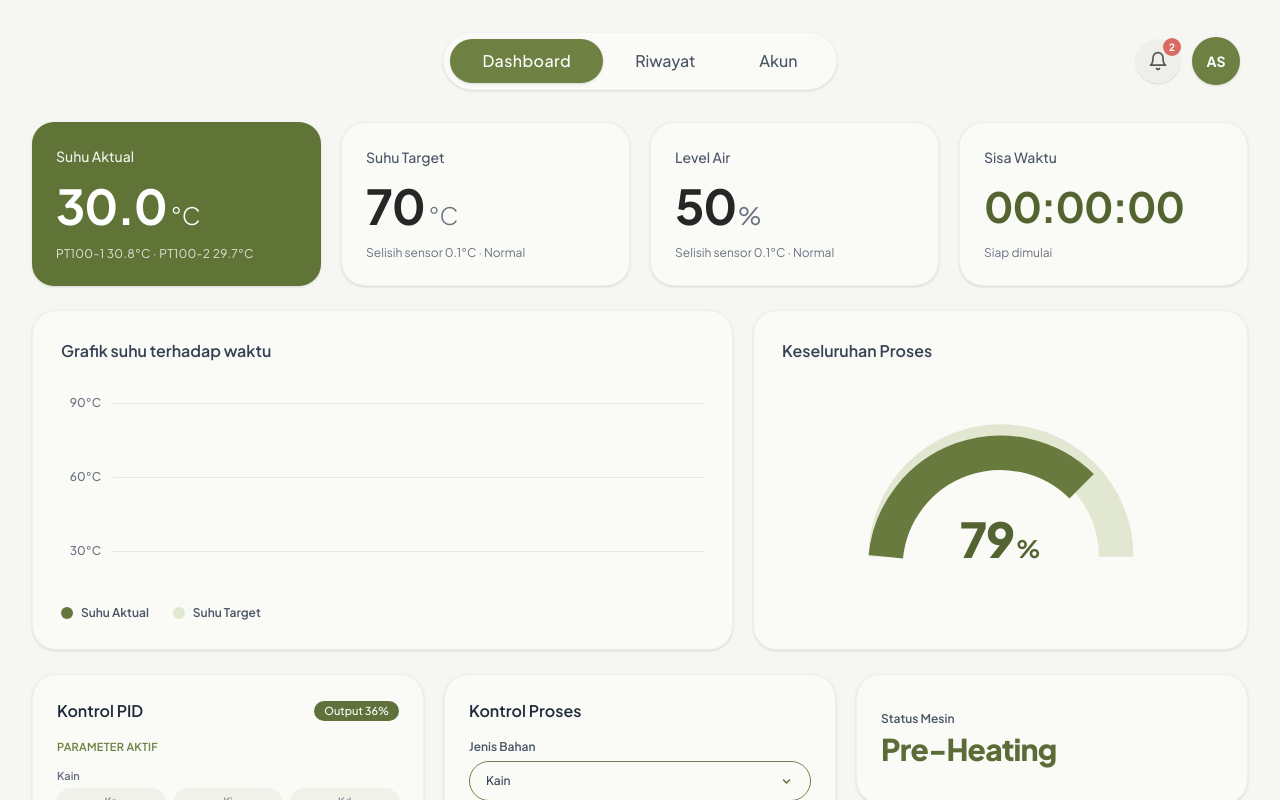
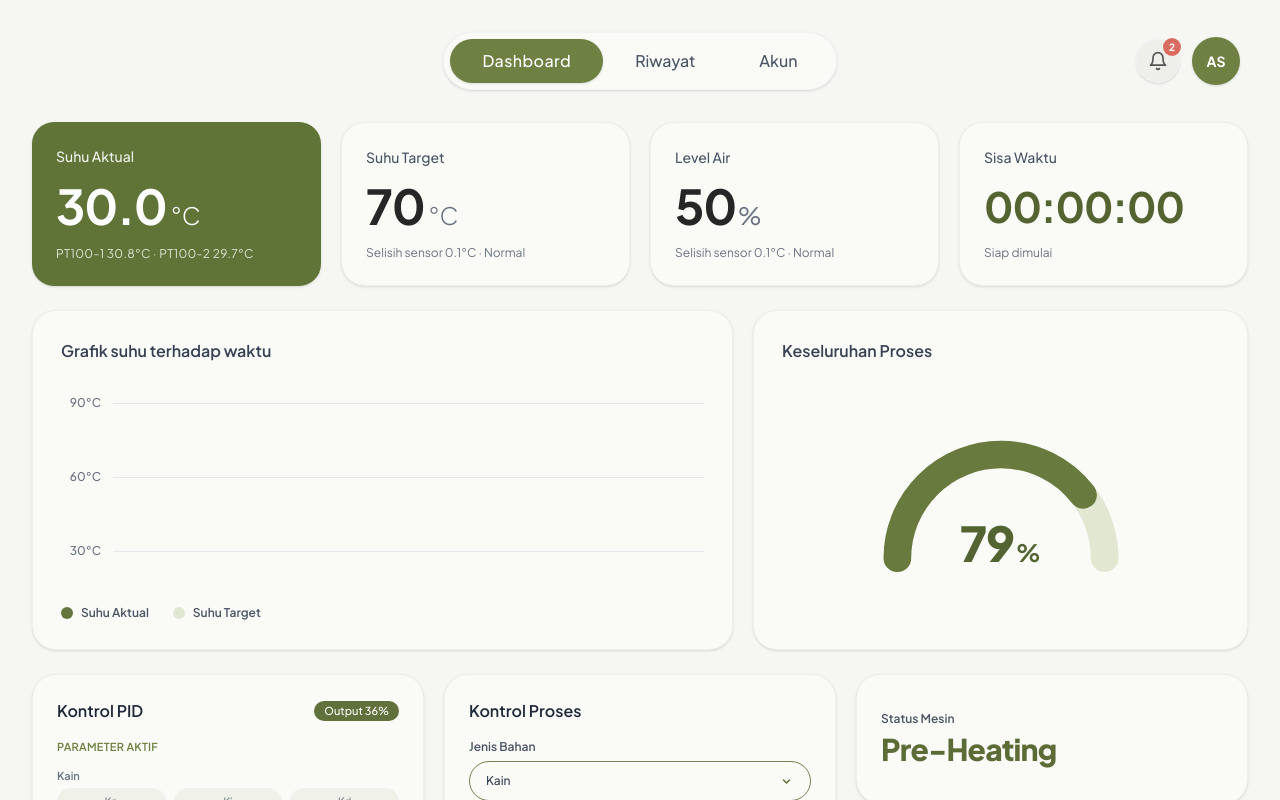
Before and after one commit to arisesassy/sassy-monitoring, a Next.js app: page /dashboard in a window 1280 px wide. Shown: the top 800 px of the page. Built offline with nearby package versions, Linux system fonts and the light colour scheme.

Commit message:
fix: use stroke-dashoffset for smooth radial gauge progress visual

```diff
--- a/components/dashboard/charts-section.tsx
+++ b/components/dashboard/charts-section.tsx
@@ -1,6 +1,17 @@
 "use client";
 
+import { useState } from "react";
+
 export function ChartsSection() {
+  const [progress] = useState(79); // Nilai persen proses (0 - 100)
+
+  // Hitung stroke-dasharray & stroke-dashoffset untuk busur setengah lingkaran
+  // Lingkaran penuh jari-jari r=75 -> keliling = 2 * PI * 75 ≈ 471.24
+  // Busur setengah lingkaran = PI * 75 ≈ 235.62
+  const radius = 75;
+  const arcLength = Math.PI * radius; // 235.62
+  const strokeDashoffset = arcLength * (1 - progress / 100);
+
   return (
     <section className="grid grid-cols-1 lg:grid-cols-12 gap-5">
       {/* Temperature vs Time Chart Card */}
@@ -40,29 +51,32 @@ export function ChartsSection() {
       {/* Process Progress Radial Gauge */}
       <div className="custom-card lg:col-span-5 p-7 shadow-sm flex flex-col justify-between min-h-[340px]">
         <h2 className="text-base font-semibold text-gray-700">Keseluruhan Proses</h2>
-        <div className="relative flex flex-col items-center justify-center my-auto pt-4">
+        <div className="relative flex flex-col items-center justify-center my-auto pt-6">
           {/* Semi Circle Svg Chart */}
-          <svg className="w-72 h-36" viewBox="0 0 200 100">
-            {/* Background Track */}
+          <svg className="w-72 h-38 overflow-visible" viewBox="0 0 200 110">
+            {/* Background Track (abu-abu/cream) */}
             <path
-              d="M 20 95 A 80 80 0 0 1 180 95"
+              d="M 25 100 A 75 75 0 0 1 175 100"
               fill="none"
               stroke="#E1E7D1"
-              strokeLinecap="butt"
-              strokeWidth="24"
+              strokeLinecap="round"
+              strokeWidth="20"
             />
-            {/* Active Value Track (Approx 79%) */}
+            {/* Active Value Track (strokeDashoffset pergerakan progres, animasi halus) */}
             <path
-              d="M 20 95 A 80 80 0 0 1 156 46"
+              d="M 25 100 A 75 75 0 0 1 175 100"
               fill="none"
               stroke="#687A3E"
-              strokeLinecap="butt"
-              strokeWidth="24"
+              strokeLinecap="round"
+              strokeWidth="20"
+              strokeDasharray={arcLength}
+              strokeDashoffset={strokeDashoffset}
+              className="transition-[stroke-dashoffset] duration-700 ease-out"
             />
           </svg>
           {/* Gauge Percentage Text */}
-          <div className="absolute bottom-0 flex items-baseline justify-center">
-            <span className="text-5xl font-extrabold text-[#536331] tracking-tight">79</span>
+          <div className="absolute bottom-1 flex items-baseline justify-center">
+            <span className="text-5xl font-extrabold text-[#536331] tracking-tight">{progress}</span>
             <span className="text-2xl font-bold text-[#536331] ml-0.5">%</span>
           </div>
         </div>
```
